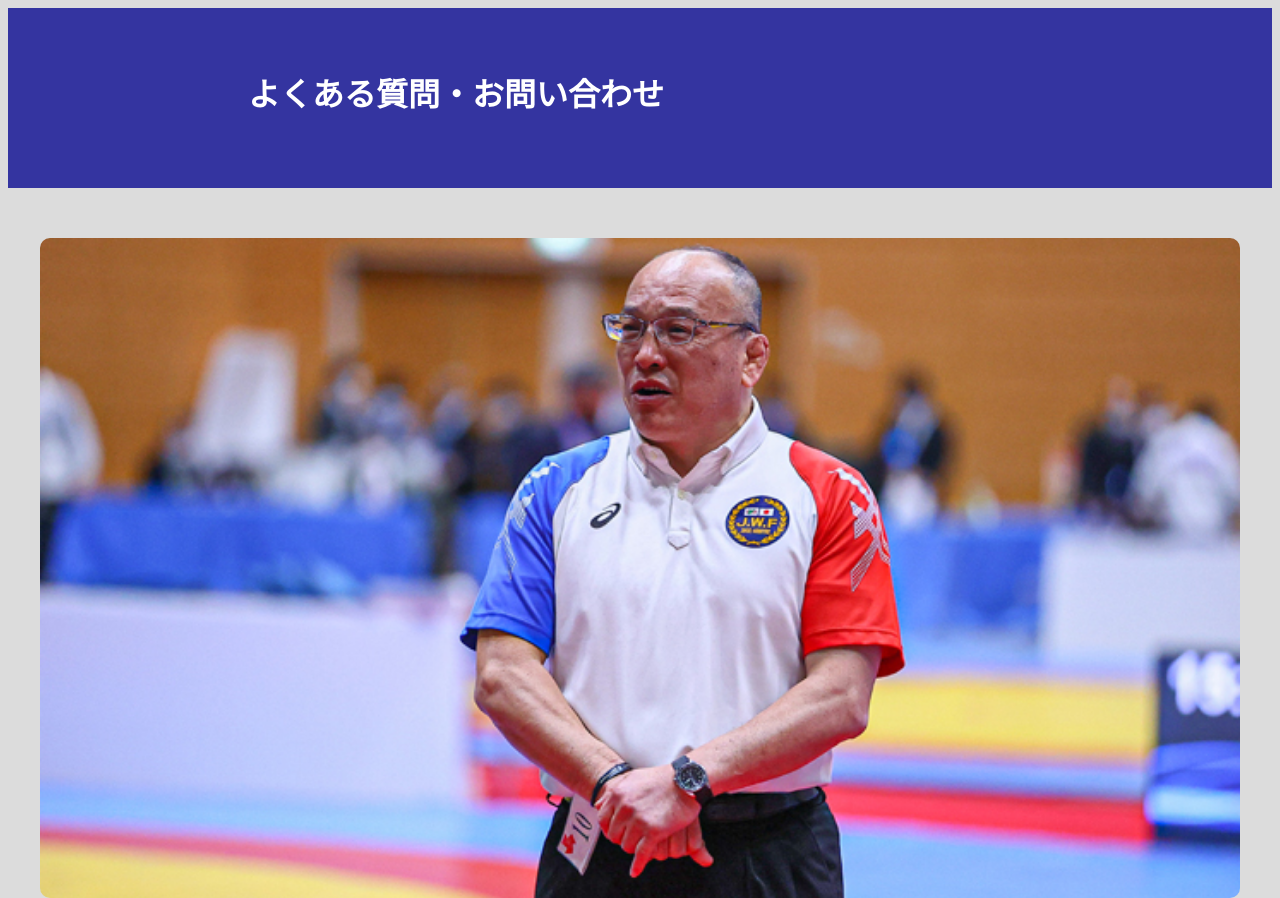
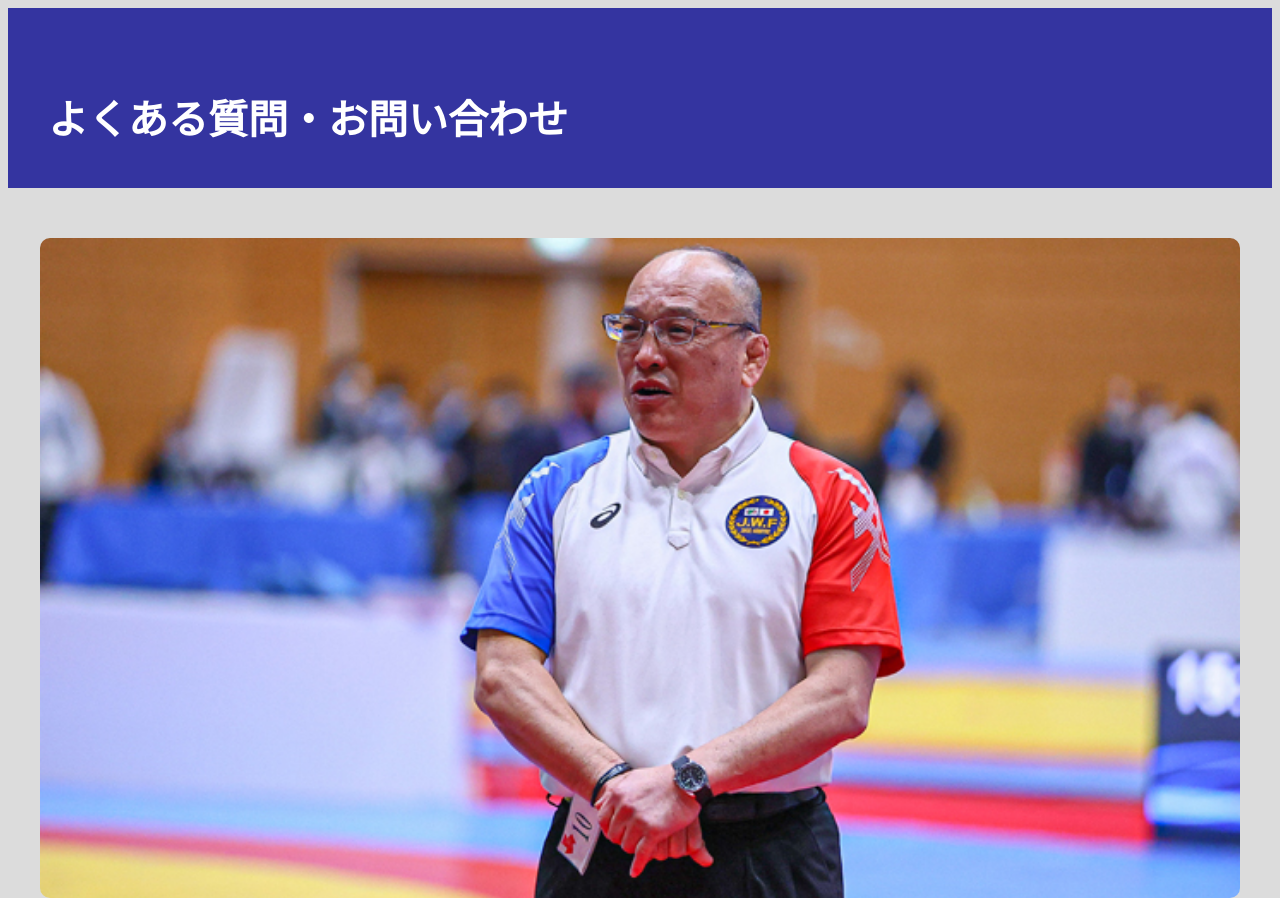
Before and after one commit to dora5n/1012_kadai, an Astro site: page / in a window 1280 px wide. Shown: the top 898 px of the page. Built offline with nearby package versions, Linux system fonts and the light colour scheme; Astro itself is replaced by a stand-in of ours.

Commit message:
h1のcss修正

```diff
--- a/src/components/DoubleClick.jsx
+++ b/src/components/DoubleClick.jsx
@@ -1,16 +1,28 @@
-import { useState } from 'react';
+import { useState } from "react";
 
 const DoubleClick = () => {
-  const [text, setText] = useState('よくある質問・お問い合わせ');
+  const [text, setText] = useState("よくある質問・お問い合わせ");
 
   const handleDoubleClick = () => {
     setText((prevText) =>
-      prevText === 'よくある質問・お問い合わせ' ? '新しいテキスト' : 'よくある質問・お問い合わせ'
+      prevText === "よくある質問・お問い合わせ"
+        ? "新しいテキスト"
+        : "よくある質問・お問い合わせ"
     );
   };
 
   return (
-    <h1 onDoubleClick={handleDoubleClick} style={{ marginLeft: '200px', color: 'white' }}>
+    <h1
+      onDoubleClick={handleDoubleClick}
+      style={{
+        marginLeft: "200px",
+        color: "white",
+        fontWeight: "bold",
+        fontSize: "40px",
+        width: "1200px",
+        margin: "40px auto",
+      }}
+    >
       {text}
     </h1>
   );
--- a/src/pages/index.astro
+++ b/src/pages/index.astro
@@ -78,13 +78,13 @@ import BackgroundChanger from "../components/BackgroundChanger";
       padding: 40px;
     }
 
-    h1 {
+    /* h1 {
       color: white;
       font-weight: bold;
       font-size: 40px;
       width: 1200px;
       margin: 40px auto;
-    }
+    } */
 
     .arata_photo {
       width: 1200px;
```
